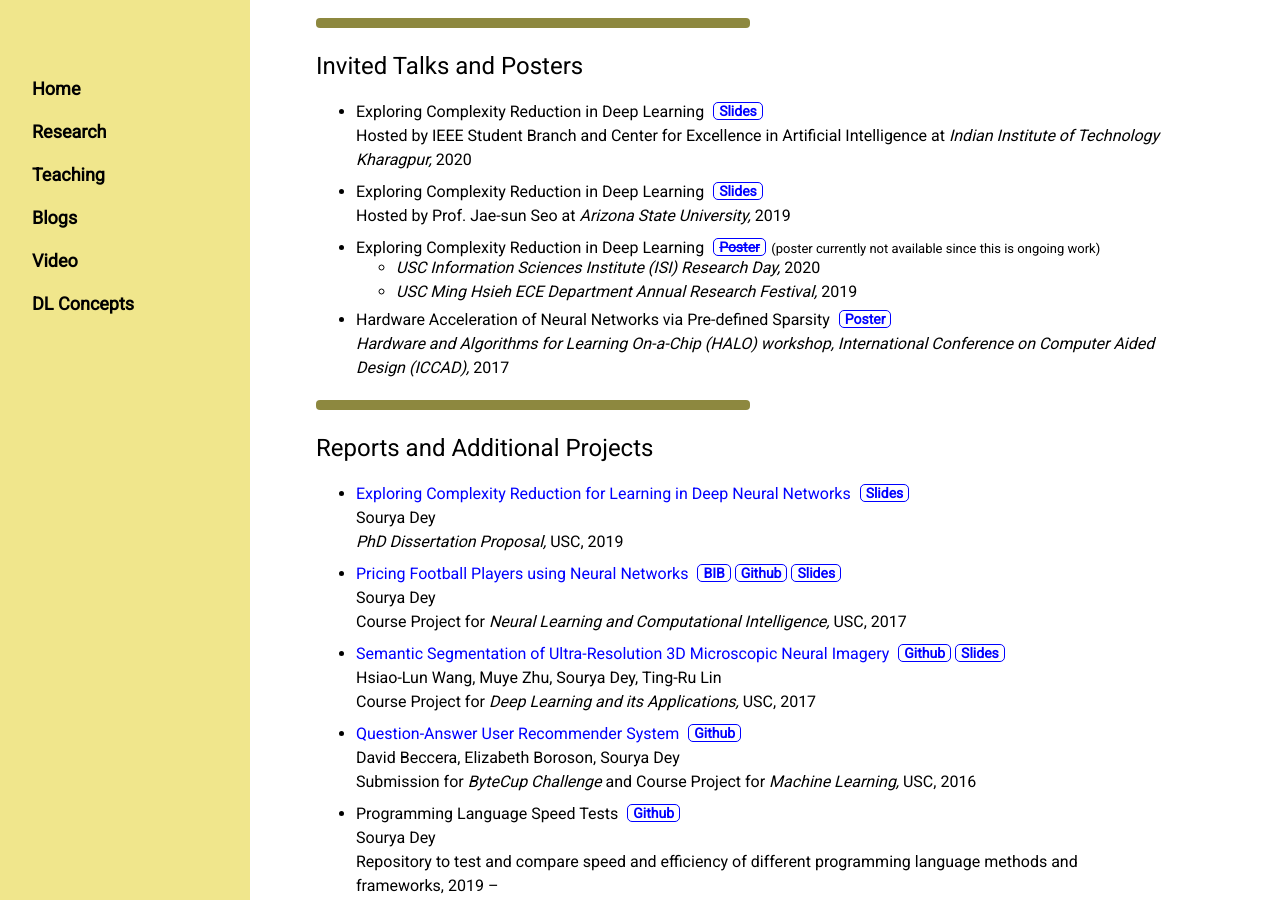
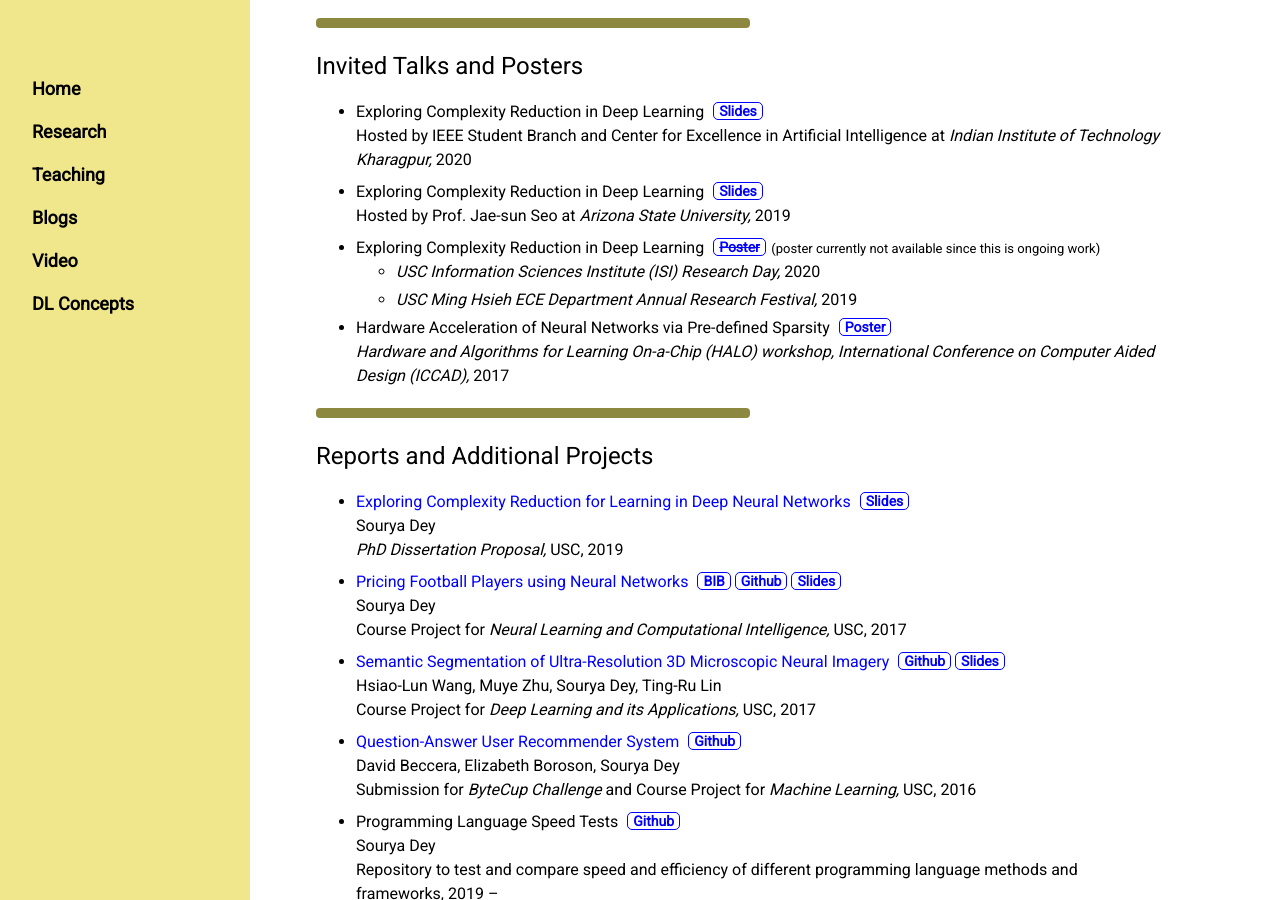
Before and after one commit to souryadey/souryadey.github.io, a Jekyll site: the page built from research/index.html, in a window 1280 px wide and 900 px high, scrolled down 876 px. Built offline with Jekyll 4.4.1, drawn with Linux system fonts in a browser that asks for light colours.

Commit message:
adjusting line height of secondary lists 2

```diff
--- a/research/index.html
+++ b/research/index.html
@@ -110,9 +110,9 @@ h5 {
 			Exploring Complexity Reduction in Deep Learning
 			<a class="pub" href="#notavailable"><del>Poster</del></a>
 			<span id="notavailable" style="font-size:small;">&nbsp; (poster currently not available since this is ongoing work)</span><br>
-			<ul style="list-style-type:circle; line-height:1;">
+			<ul style="list-style-type:circle;">
 				<li><i>USC Information Sciences Institute (ISI) Research Day,</i> 2020</li>
-				<li><i>USC Ming Hsieh ECE Department Annual Research Festival,</i> 2019</li>
+				<li style="line-height:1;"><i>USC Ming Hsieh ECE Department Annual Research Festival,</i> 2019</li>
 			</ul>
 		</li>
 		<li>
```
